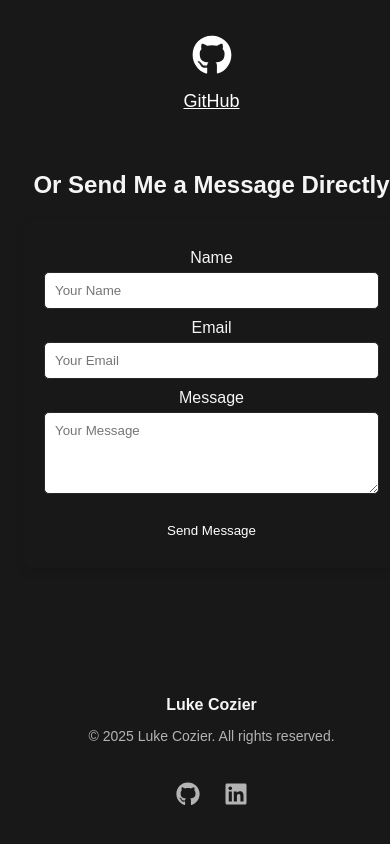
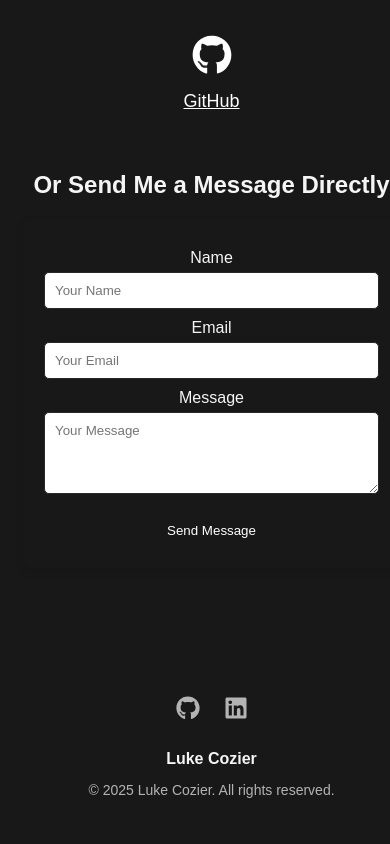
Before and after one commit to LRCozier/lacozier-devportfolio, a React (Vite) app in the folder lacportfolio/: page /contact in a window 390 px wide. Shown: the part 670-1514 px from the top of the page. Built offline with nearby package versions, Linux system fonts and the light colour scheme; no server answers.

Commit message:
updated footer.css

```diff
--- a/lacportfolio/src/App.css
+++ b/lacportfolio/src/App.css
@@ -5,6 +5,9 @@
   --text-primary: #f5f5f5;
   --text-secondary: #b3b3b3;
   --font-family-primary: sans-serif;
+  --max-content-width: 1120px;
+  --navbar-height: 80px;
+  --container-padding: 1.5rem;
 }
 
 html {
--- a/lacportfolio/src/components/Footer/footer.css
+++ b/lacportfolio/src/components/Footer/footer.css
@@ -1,5 +1,5 @@
 .footer {
-  padding: 2rem 0;
+  padding: 2rem 1.5rem;
   background-color: var(--background-secondary);
   border-top: 1px solid var(--border-color);
 }
@@ -10,6 +10,8 @@
   align-items: center;
   flex-wrap: wrap;
   gap: 1rem;
+  max-width: var(--max-content-width, 1120px);
+  margin: 0 auto;
 }
 
 .footer-info .footer-name {
@@ -41,9 +43,15 @@
   .footer-content {
       flex-direction: column;
       gap: 1.5rem;
+      justify-content: center;
   }
 
   .footer-info {
       text-align: center;
+      order: 2;
+  }
+
+  .footer-socials{
+    order: 1;
   }
 }
```
